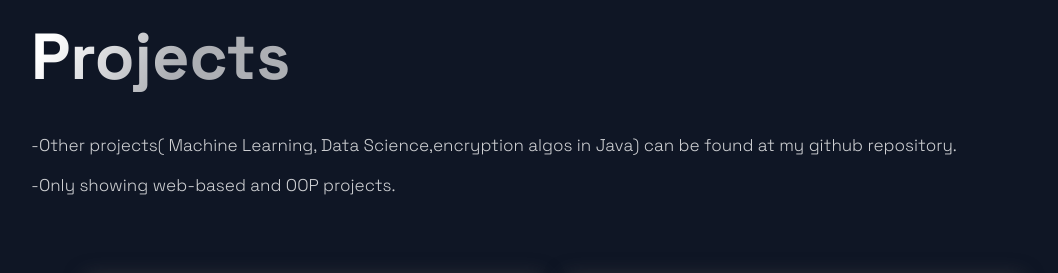
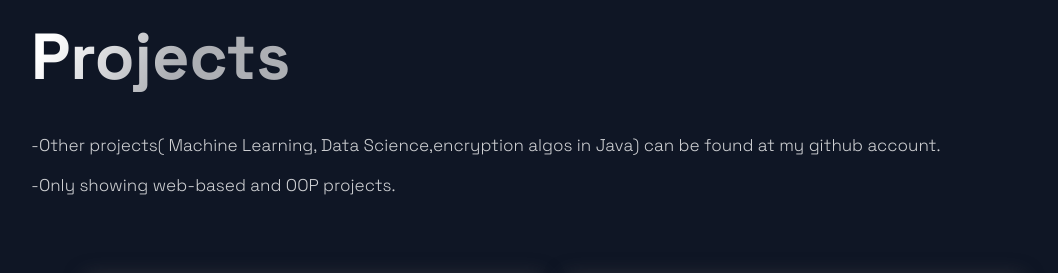
Before and after one commit to samuelmaina/portifolio, a Next.js app: page / in a window 1280 px wide. Shown: the part 1200-1473 px from the top of the page, without its empty margins (89-1147 px from the left). Built offline with nearby package versions, Linux system fonts and the light colour scheme.

Commit message:
Corrected the github repository error

```diff
--- a/src/components/Projects/Projects.js
+++ b/src/components/Projects/Projects.js
@@ -27,7 +27,7 @@ const Projects = () => (
     <SectionTitle main>Projects</SectionTitle>
     <SectionText>
       -Other projects( Machine Learning, Data Science,encryption algos in Java)
-      can be found at my github repository.
+      can be found at my github account.
       <br />
       -Only showing web-based and OOP projects.
     </SectionText>
```
